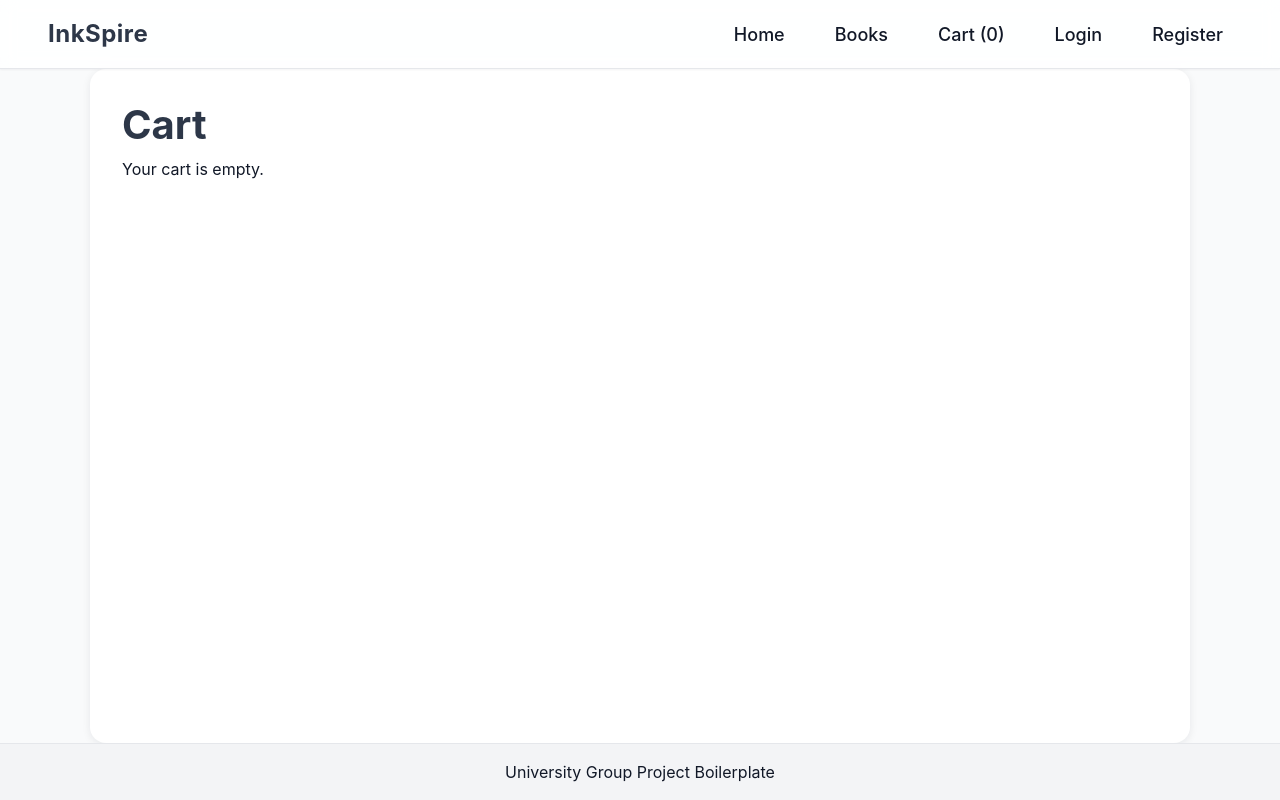
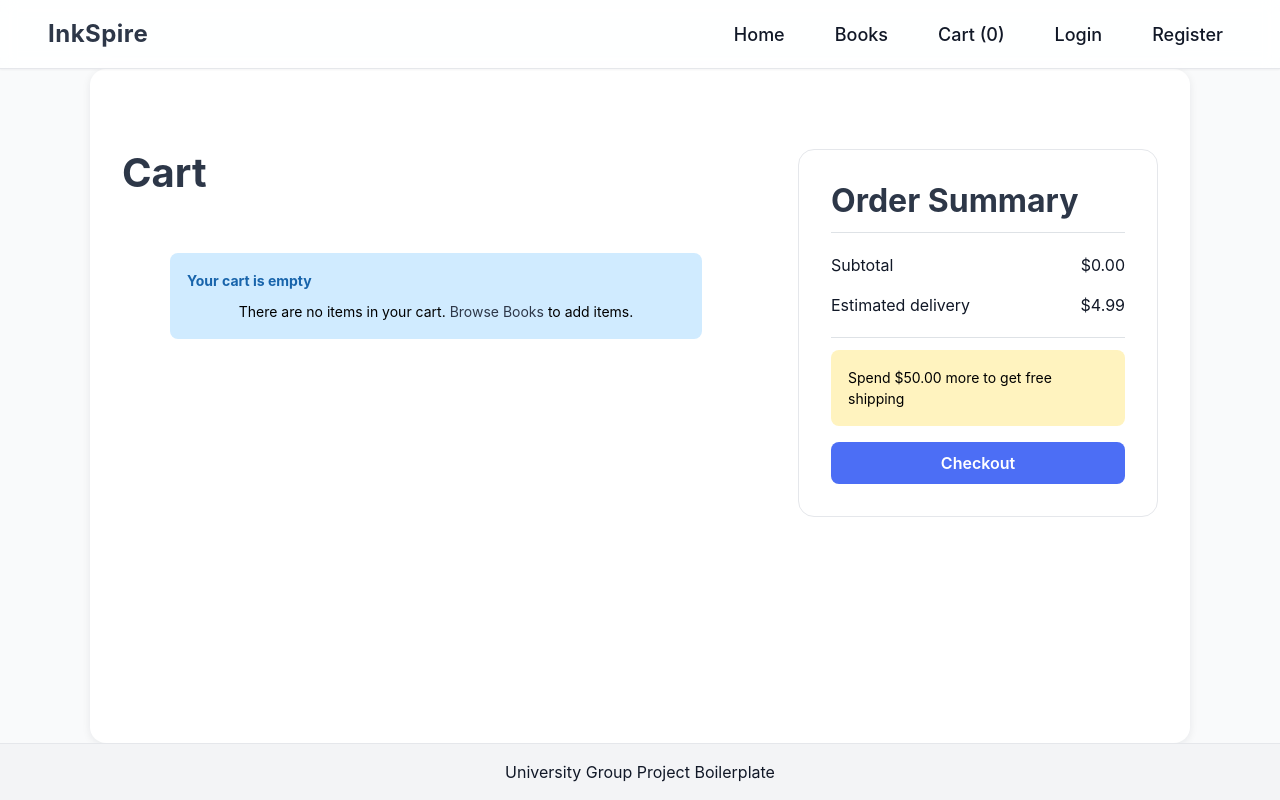
Before and after one commit to yossifabdelfattah/inkspire, a React (Vite) app in the folder apps/client/: page /cart in a window 1280 px wide. Built offline with nearby package versions, Linux system fonts and the light colour scheme.

Commit message:
Redesign cart page

```diff
--- /dev/null
+++ b/apps/client/src/pages/Cart.styled.ts
@@ -0,0 +1,100 @@
+import styled from 'styled-components';
+import { motion } from 'framer-motion';
+
+export const Page = styled(motion.main)`
+  padding: ${({ theme }) => theme.spacing.lg} 0;
+`;
+
+export const Container = styled.div`
+  display: grid;
+  grid-template-columns: 1fr 360px;
+  gap: ${({ theme }) => theme.spacing.lg};
+
+  @media (max-width: ${({ theme }) => theme.breakpoints.tablet}px) {
+    grid-template-columns: 1fr;
+  }
+`;
+
+export const Items = styled.section`
+  display: flex;
+  flex-direction: column;
+  gap: ${({ theme }) => theme.spacing.md};
+`;
+
+export const ItemCard = styled(motion.article)`
+  display: grid;
+  grid-template-columns: 96px 1fr auto;
+  gap: ${({ theme }) => theme.spacing.sm};
+  background: ${({ theme }) => theme.colors.surface};
+  border: 1px solid ${({ theme }) => theme.colors.border};
+  padding: ${({ theme }) => theme.spacing.sm};
+  border-radius: ${({ theme }) => theme.radius.md};
+  align-items: center;
+
+  @media (max-width: ${({ theme }) => theme.breakpoints.mobile}px) {
+    grid-template-columns: 80px 1fr;
+    grid-template-rows: auto auto;
+  }
+`;
+
+export const Cover = styled.img`
+  width: 96px;
+  height: 128px;
+  object-fit: cover;
+  border-radius: ${({ theme }) => theme.radius.sm};
+  background: ${({ theme }) => theme.colors.muted};
+`;
+
+export const Info = styled.div`
+  display: flex;
+  flex-direction: column;
+  gap: 6px;
+`;
+
+export const Title = styled.h3`
+  margin: 0;
+  font-size: ${({ theme }) => theme.font.size.md};
+  color: ${({ theme }) => theme.colors.primary};
+`;
+
+export const Author = styled.span`
+  color: ${({ theme }) => theme.colors.textMuted};
+  font-size: ${({ theme }) => theme.font.size.sm};
+`;
+
+export const Price = styled.div`
+  font-weight: 700;
+  color: ${({ theme }) => theme.colors.primary};
+`;
+
+export const Controls = styled.div`
+  display: flex;
+  flex-direction: column;
+  align-items: flex-end;
+  gap: 8px;
+
+  @media (max-width: ${({ theme }) => theme.breakpoints.mobile}px) {
+    align-items: flex-start;
+    width: 100%;
+  }
+`;
+
+export const Summary = styled.aside`
+  background: ${({ theme }) => theme.colors.surface};
+  border: 1px solid ${({ theme }) => theme.colors.border};
+  padding: ${({ theme }) => theme.spacing.md};
+  border-radius: ${({ theme }) => theme.radius.md};
+  height: fit-content;
+`;
+
+export const SummaryRow = styled.div`
+  display: flex;
+  justify-content: space-between;
+  padding: 8px 0;
+  align-items: center;
+`;
+
+export const Empty = styled.div`
+  text-align: center;
+  padding: ${({ theme }) => theme.spacing.lg};
+`;
--- a/apps/client/src/pages/Cart.tsx
+++ b/apps/client/src/pages/Cart.tsx
@@ -1,9 +1,14 @@
 import type { Product } from '../types/product';
-import { Button as MantineButton } from '@mantine/core';
+import { Button, NumberInput, Divider, Alert } from '@mantine/core';
+import { } from 'framer-motion';
+import { Link } from 'react-router-dom';
 import { useCart } from '../context/CartContext';
+import * as S from './Cart.styled';
 
 interface CartItem extends Product {
   quantity: number;
+  cover?: string;
+  author?: string;
 }
 
 function Cart() {
@@ -14,47 +19,85 @@ function Cart() {
     totalPrice: number;
   };
 
+  const freeShippingThreshold = 50;
+  const shippingCost = totalPrice >= freeShippingThreshold ? 0 : 4.99;
+  const remainingForFree = Math.max(0, freeShippingThreshold - totalPrice);
+
   return (
-    <div>
+    <S.Page initial={{ opacity: 0 }} animate={{ opacity: 1 }}>
+      <S.Container>
+        <section>
           <h1>Cart</h1>
 
           {cartItems.length === 0 ? (
-        <p>Your cart is empty.</p>
+            <S.Empty>
+              <Alert title="Your cart is empty" color="blue">
+                There are no items in your cart. <Link to="/books">Browse Books</Link> to add items.
+              </Alert>
+            </S.Empty>
           ) : (
-        <div style={{ display: 'grid', gap: '1rem', marginTop: '1rem' }}>
+            <S.Items aria-live="polite">
               {cartItems.map((item) => (
-            <div
-              key={item._id}
-              style={{
-                background: 'white',
-                padding: '1rem',
-                borderRadius: '12px',
-                border: '1px solid #e5e7eb'
-              }}
-            >
-              <h3>{item.name}</h3>
-              <p>${item.price.toFixed(2)}</p>
-              <label>
-                Quantity:{' '}
-                <input
-                  type="number"
-                  min="1"
+                <S.ItemCard key={item._id} initial={{ opacity: 0, y: 6 }} animate={{ opacity: 1, y: 0 }}>
+                  <S.Cover src={item.cover ?? '/placeholder-cover.png'} alt={item.name} loading="lazy" />
+
+                  <S.Info>
+                    <S.Title>{item.name}</S.Title>
+                    <S.Author>{item.author ?? ''}</S.Author>
+                    <S.Price>${item.price.toFixed(2)}</S.Price>
+                  </S.Info>
+
+                  <S.Controls>
+                    <NumberInput
                       value={item.quantity}
-                  onChange={(e) => updateQuantity(item._id, Number(e.target.value))}
+                      min={1}
+                      onChange={(v) => updateQuantity(item._id, Number(v ?? 1))}
+                      aria-label={`Quantity for ${item.name}`}
+                      size="sm"
                     />
-              </label>
-              <div style={{ marginTop: '0.75rem' }}>
-                <MantineButton color="red" size="sm" onClick={() => removeFromCart(item._id)}>
+
+                    <div style={{ display: 'flex', gap: 8, alignItems: 'center' }}>
+                      <Button color="red" size="sm" onClick={() => removeFromCart(item._id)} aria-label={`Remove ${item.name} from cart`}>
                         Remove
-                </MantineButton>
+                      </Button>
                     </div>
+                  </S.Controls>
+                </S.ItemCard>
+              ))}
+            </S.Items>
+          )}
+        </section>
+
+        <S.Summary aria-live="polite">
+          <h2>Order Summary</h2>
+          <Divider my="sm" />
+
+          <S.SummaryRow>
+            <div>Subtotal</div>
+            <div>${totalPrice.toFixed(2)}</div>
+          </S.SummaryRow>
+
+          <S.SummaryRow>
+            <div>Estimated delivery</div>
+            <div>${shippingCost === 0 ? 'Free' : shippingCost.toFixed(2)}</div>
+          </S.SummaryRow>
+
+          <Divider my="sm" />
+
+          {remainingForFree > 0 ? (
+            <Alert color="yellow">Spend ${remainingForFree.toFixed(2)} more to get free shipping</Alert>
+          ) : (
+            <Alert color="green">You qualify for free shipping</Alert>
+          )}
+
+          <div style={{ marginTop: 16 }}>
+            <Button fullWidth size="md" color="indigo" component={Link} to="/checkout" aria-label="Proceed to checkout">
+              Checkout
+            </Button>
           </div>
-          ))}
-
-          <h2>Total: ${totalPrice.toFixed(2)}</h2>
-        </div>
-      )}
-    </div>
+        </S.Summary>
+      </S.Container>
+    </S.Page>
   );
 }
 
```
Lines whose indentation alone changed are shown as unchanged.
